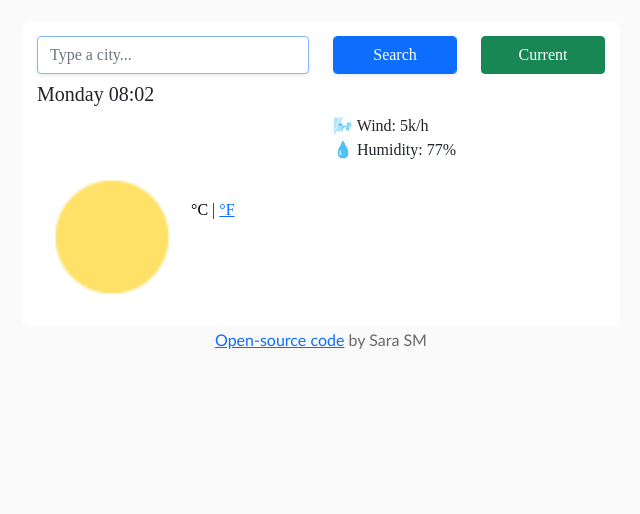
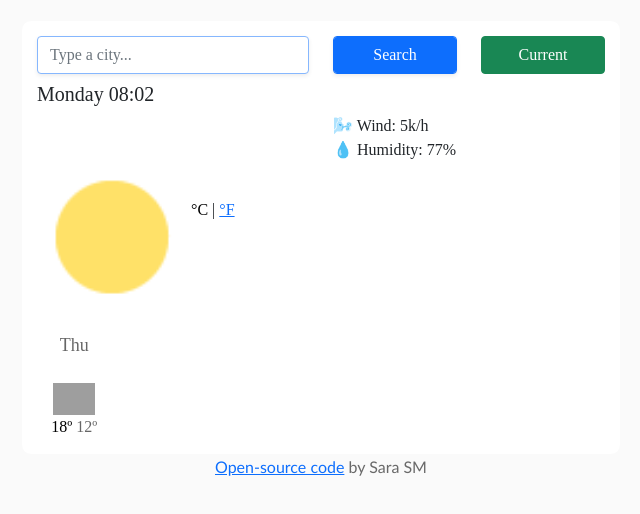
Before and after one commit to SaraSaria/Weather-app7, a plain HTML site: page index.html in a window 1280 px wide. Shown: the whole page, without its empty margins (319-959 px from the left). Drawn offline with nearby package versions, Linux system fonts and the light colour scheme; no server answers; grey boxes are pictures that could not be loaded; a web font is replaced by a local one.

Commit message:
added forecast html/css

```diff
--- a/index.html
+++ b/index.html
@@ -83,8 +83,29 @@
             <a href="#" id="fahrenheit-link">°F</a>
           </small>
         </div>
+         <div class="weather-forecast">
+          <div class="row">
+            <div class="col-2">
+              <div class="weather-forecast-date">Thu</div>
+              <br />
+              <img
+                src="http://openweathermap.org/img/wn/01n@2x.png"
+                alt=""
+                width="42"
+              />
+              <div class="weather-forecast-temperature">
+                <span class="weather-forecast-temperature-max">18º</span>
+                <span class="weather-forecast-temperature-min">12º</span>
+              </div>
+            </div>
+          </div>
+        </div>
       </div>
     </div>
+      </div>
+
+
+
     <p>
       <a href="https://github.com/SaraSaria/Weather-app7" target="_blank"
         >Open-source code</a
--- a/src/styles.css
+++ b/src/styles.css
@@ -53,6 +53,29 @@ li {
   text-decoration: none;
 }
 
+.weather-forecast {
+  margin-top: 20px;
+  text-align: center;
+}
+.weather-forecast-date {
+  font-size: 18px;
+  color: #000;
+  opacity: 0.6;
+}
+
+.weather-forecast-temperature {
+  font-size: 16px;
+  color: #000;
+}
+
+.weather-forecast-temperature-min {
+  opacity: 0.6;
+}
+p {
+  font-family: "Gill Sans", "Gill Sans MT", Calibri, "Trebuchet MS", sans-serif;
+  color: dimgray;
+  text-align: center;
+
 p {
   font-family: "Gill Sans", "Gill Sans MT", Calibri, "Trebuchet MS", sans-serif;
   color: dimgray;
```
